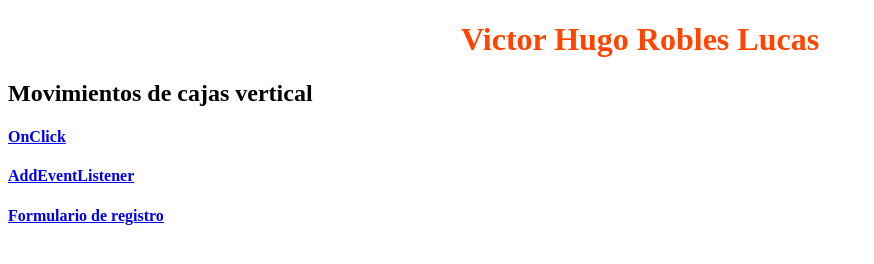
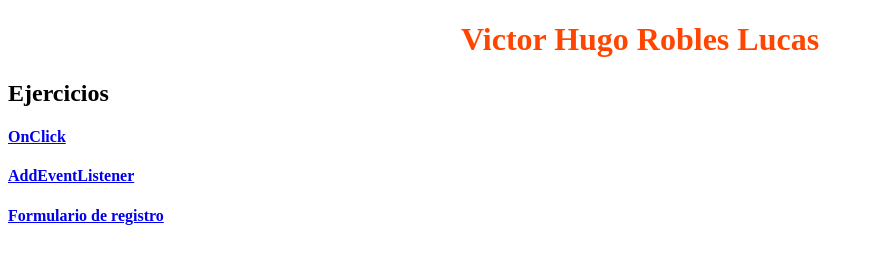
Before and after one commit to victorhugo1980/addEvent, a plain HTML site: page index.html in a window 1280 px wide. Shown: the whole page, without its empty margins (0-874 px from the left). Drawn offline with Linux system fonts and the light colour scheme.

Commit message:
Update index.html

```diff
--- a/index.html
+++ b/index.html
@@ -12,7 +12,7 @@
   </head>
   <body>
     <h1 >Victor Hugo Robles Lucas</h1>
-    <h2>Movimientos de cajas vertical</h2>
+    <h2>Ejercicios</h2>
     <h4><a href="indexonclick.html">OnClick</a></h4>
     <h4><a href="indexaddaevent.html">AddEventListener</a></h4>
     <h4><a href="indexFormulario.html">Formulario de registro</a></h4>
```
